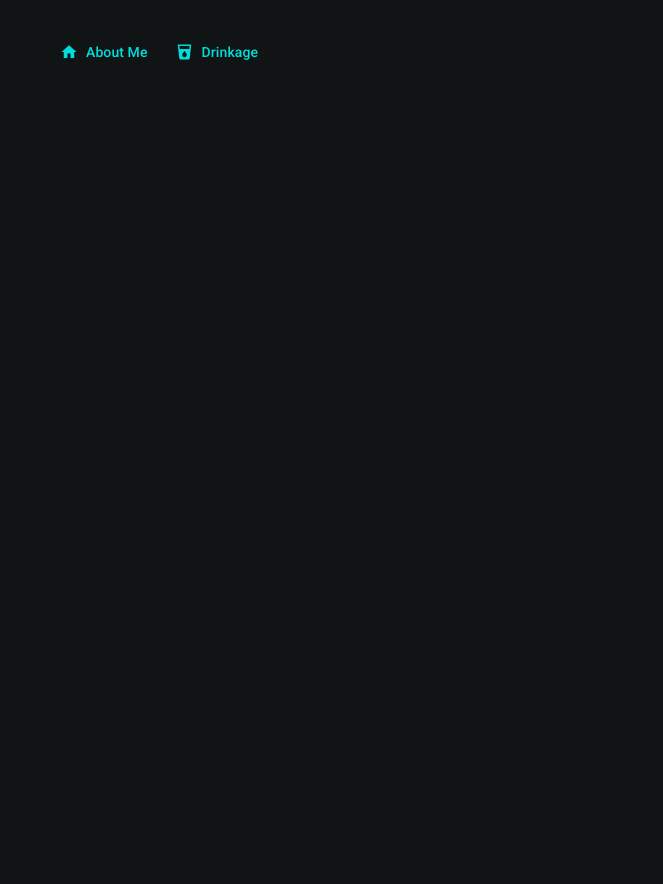
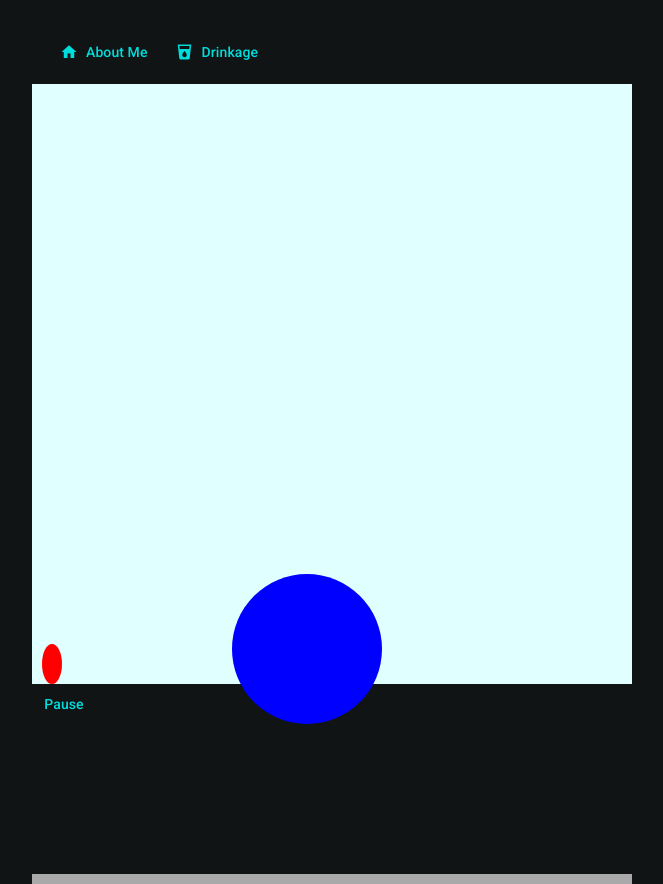
Before and after one commit to ArunOsborn/Portfolio, an Angular app in the folder frontend/portfolio/: page /apps/physics-sim in a window 1280 px wide. Before the commit this address led to /. Shown: the whole page, without its empty margins (96-759 px from the left). Before the commit the page ends 820 px from the top, so only its background shows below. Built offline with nearby package versions, Linux system fonts and the light colour scheme.

Commit message:
feat: add initial physics gravity simulator

```diff
--- a/frontend/portfolio/src/app/app.routes.ts
+++ b/frontend/portfolio/src/app/app.routes.ts
@@ -1,6 +1,7 @@
 import { Routes } from '@angular/router';
 import { HomePage } from './home-page/home-page';
 import { Drinkage } from './apps/drinkage/drinkage';
+import { PhysicsSim } from './apps/physics-sim/physics-sim';
 
 export const routes: Routes = [
     {
@@ -10,5 +11,9 @@ export const routes: Routes = [
     {
         path: 'apps/drinkage',
         component: Drinkage
+    },
+    {
+        path: 'apps/physics-sim',
+        component: PhysicsSim
     }
 ];
--- /dev/null
+++ b/frontend/portfolio/src/app/apps/physics-sim/classes/phys-object.ts
@@ -0,0 +1,34 @@
+import { Injectable } from '@angular/core';
+
+export class PhysObject {
+	id: number = Math.floor(Math.random()*1e9);
+
+	position: { x: number, y: number} = { x: 0, y: 0 };
+	size: { width: number, height: number} = { width: 0, height: 0 };
+	velocity: { x: number, y: number} = { x: 0, y: 0 };
+
+	colour: string;
+	isStatic: boolean = false;
+	shape: "rectangle" | "circle" = "circle";
+
+	constructor({posX=0, posY=0, width=10, height=10, colour="red", isStatic=false, shape="circle"}:{posX?: number, posY?: number, width?: number, height?: number, colour?: string, isStatic?: boolean, shape?: "rectangle" | "circle"})
+	{
+		this.position.x = posX;
+		this.position.y = posY;
+		this.size.width = width;
+		this.size.height = height;
+		this.colour = colour;
+		this.isStatic = isStatic;
+		this.shape = shape;
+	}
+
+	isInSpace(posX: number, posY: number): boolean
+	{
+		return (
+			posX>this.position.x && posX < this.position.x+this.size.width
+		) &&
+		(
+			posY>this.position.y && posY < this.position.y+this.size.height
+		);
+	}
+}
--- /dev/null
+++ b/frontend/portfolio/src/app/apps/physics-sim/physics-sim.html
@@ -0,0 +1,15 @@
+<div id="physics-space">
+    @for (object of physObjects(); track object) {
+        <div
+            class="physics-object"
+            [style.left.px]="object.position.x"
+            [style.top.px]="object.position.y"
+            [style.width.px]="object.size.width"
+            [style.height.px]="object.size.height"
+            [style.backgroundColor]="object.colour"
+            [class]="object.shape"
+            >
+        </div>
+    }
+</div>
+<button matButton (click)="isPaused.set(!isPaused())">{{ isPaused() ? 'Resume' : 'Pause' }}</button>
--- /dev/null
+++ b/frontend/portfolio/src/app/apps/physics-sim/physics-sim.scss
@@ -0,0 +1,19 @@
+#physics-space
+{
+    width: 600px;
+    height: 600px;
+    background-color: lightcyan;
+}
+
+.physics-object
+{
+    width: 20px;
+    height: 20px;
+    background-color: coral;
+    position: relative;
+}
+
+.circle
+{
+    border-radius: 50%;
+}
--- /dev/null
+++ b/frontend/portfolio/src/app/apps/physics-sim/physics-sim.ts
@@ -0,0 +1,63 @@
+import { ChangeDetectionStrategy, ChangeDetectorRef, Component, inject, signal } from '@angular/core';
+import { PhysObject } from './classes/phys-object';
+import { MatButtonModule } from '@angular/material/button';
+
+@Component({
+	selector: 'app-physics-sim',
+	imports: [MatButtonModule],
+	templateUrl: './physics-sim.html',
+	styleUrl: './physics-sim.scss',
+	changeDetection: ChangeDetectionStrategy.OnPush
+})
+export class PhysicsSim {
+	physObjects = signal<PhysObject[]>([]);
+    gravityAcceleration: number = 0.01;
+
+    isPaused = signal(false);
+
+    constructor()
+    {
+        const objects = [
+            new PhysObject({posX: 10, posY: 10, width: 20, height: 40, colour: 'red'}),
+            new PhysObject({posX: 200, posY: 200, width: 150, height: 150, colour: 'blue'}),
+            new PhysObject({posX: 0, posY: 600, width: 600, height: 10, colour: 'darkgrey', isStatic: true, shape: "rectangle"})
+        ];
+        this.physObjects.set(objects);
+
+        setInterval(() => {
+            this.simulateTick();
+        }, 10);
+    }
+
+    simulateTick()
+    {
+        if (this.isPaused()) return;
+
+        const objects = this.physObjects();
+
+        for (let obj of objects.filter(o => !o.isStatic))
+        {
+            // Update velocities
+            obj.velocity.y += this.gravityAcceleration;
+
+            const nextTickPosY = obj.position.y+obj.velocity.y;
+            const nextTickPosX = obj.position.x+obj.velocity.x;
+            // Check collisions
+            for (let otherObj of objects.filter(o => o.id !== obj.id))
+            {
+                if (otherObj.isInSpace(obj.position.x, nextTickPosY + obj.size.height))
+                {
+                    // Colliding with the top of another object
+                    obj.velocity.y = 0;
+                    obj.position.y = otherObj.position.y - obj.size.height;
+                }
+            }
+
+            // Update positions
+            obj.position.y += obj.velocity.y;
+            obj.position.x += obj.velocity.x;
+        }
+
+        this.physObjects.set([...objects]);
+    }
+}
```
Also changed, not shown: 2 other files (tests, documents, lock files or other folders).
